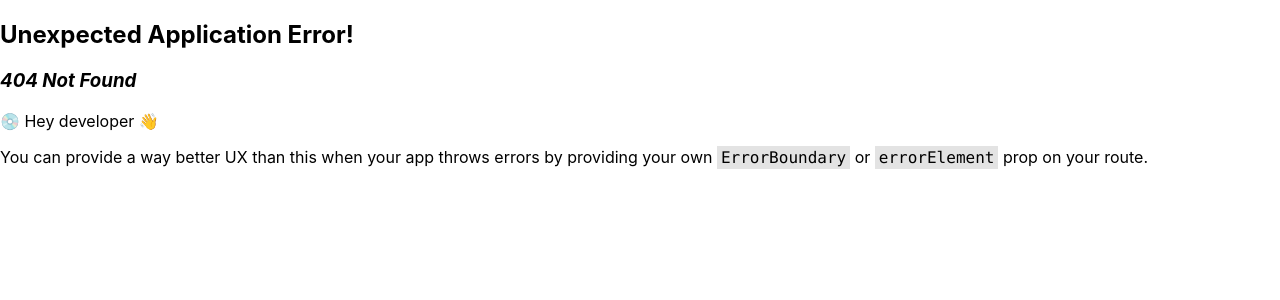
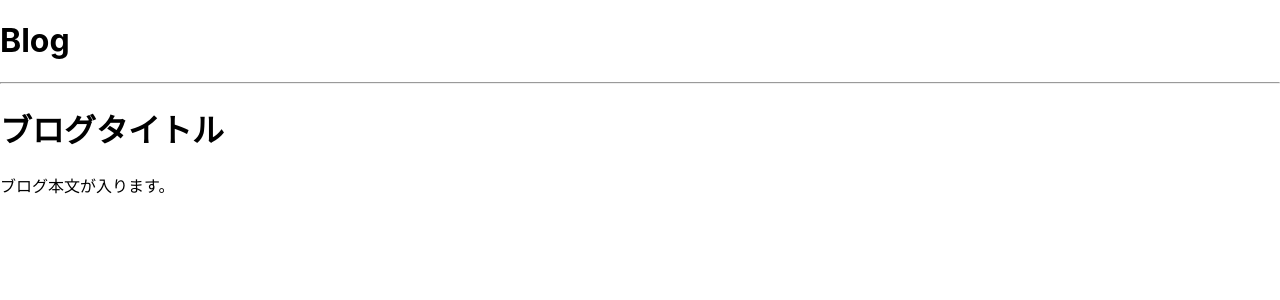
Before and after one commit to asa918yk/react-learning_blog, a React (Create React App) app: page /1 in a window 1280 px wide. Before the commit this address had no page. Shown: the top 300 px of the page. Built offline with nearby package versions, Linux system fonts and the light colour scheme.

Commit message:
記事の詳細を表示

```diff
--- a/src/BlogContext.js
+++ b/src/BlogContext.js
@@ -2,6 +2,7 @@ import { createContext, useState } from "react";
 export const BlogContext = createContext();
 export function BlogProvider(props) {
     const [articles, setArticles] = useState([{
+        id: 1,
         title: "ブログタイトル",
         content: "ブログ本文が入ります。"
     }]);
--- a/src/BlogDetail.js
+++ b/src/BlogDetail.js
@@ -1,5 +1,15 @@
+import { useParams } from "react-router-dom";
+import { useContext } from "react";
+import { BlogContext } from "./BlogContext";
+
 export default function BlogDetail() {
+    const {articles, setArticles} = useContext(BlogContext);
+    const {id} = useParams();
+    const article = articles[id - 1];
     return (
-        <div>記事詳細が表示されます</div>
+        <div>
+            <h1>{article.title}</h1>
+            <p>{article.content}</p>
+        </div>
     );
 }
--- a/src/BlogItem.js
+++ b/src/BlogItem.js
@@ -1,5 +1,11 @@
-export default function BlogItem({title}) {
+import { Link } from "react-router-dom"
+
+export default function BlogItem({title, id}) {
     return (
-        <div>{title}</div>
+        <div>
+            <Link to={'/'+id}>
+                {title}
+            </Link>
+        </div>
     )
 }
--- a/src/BlogTop.js
+++ b/src/BlogTop.js
@@ -5,7 +5,6 @@ export default function BlogTop() {
     const {articles, setArticles} = useContext(BlogContext);
     return (
         <>
-            <div>TOPの内容が表示されます。</div>
             {articles.map((article, index) =>
                 <BlogItem key={index} {...article}></BlogItem>
             )}
--- a/src/index.js
+++ b/src/index.js
@@ -11,7 +11,7 @@ const router = createBrowserRouter(
   createRoutesFromElements(
     <Route path="/" element={<App />}>
       <Route index element={<BlogTop />} />
-      <Route path="blog" element={<BlogDetail />} />
+      <Route path="/:id" element={<BlogDetail />} />
     </Route>
   )
 );
```
